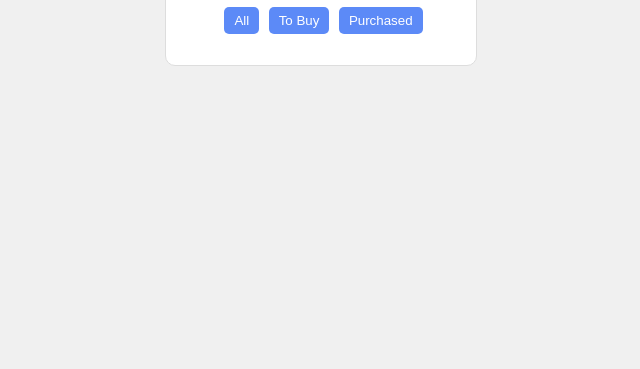
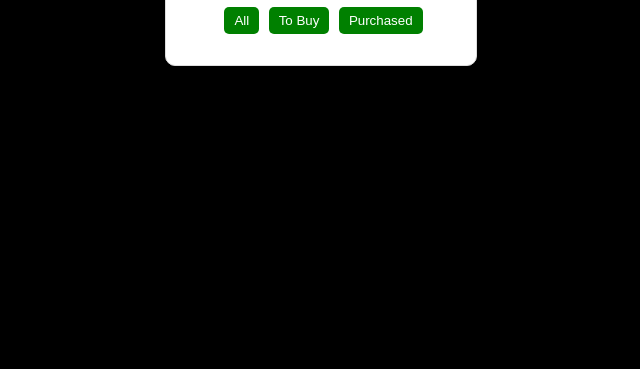
Before and after one commit to mattthew-ui/cestc-105-fileal-one, a plain HTML site: page index.html in a window 1280 px wide. Shown: the part 431-800 px from the top of the page, without its empty margins (319-959 px from the left). Drawn offline with Linux system fonts and the light colour scheme.

Commit message:
change css

```diff
--- a/style.css
+++ b/style.css
@@ -1,6 +1,6 @@
 
 body {
-    background-color: #f0f0f0;
+    background-color: black;
     font-family: sans-serif;
     display: flex;
     justify-content: center;
@@ -41,11 +41,11 @@ button {
     margin-left: 5px;
     border: none;
     border-radius: 5px;
-    background-color: #5c8af7;
+    background-color: green;
     color: white;
     cursor: pointer;
 }
 
 button:hover {
-    background-color: #4a76d4;
+    background-color: red;
 }
```
